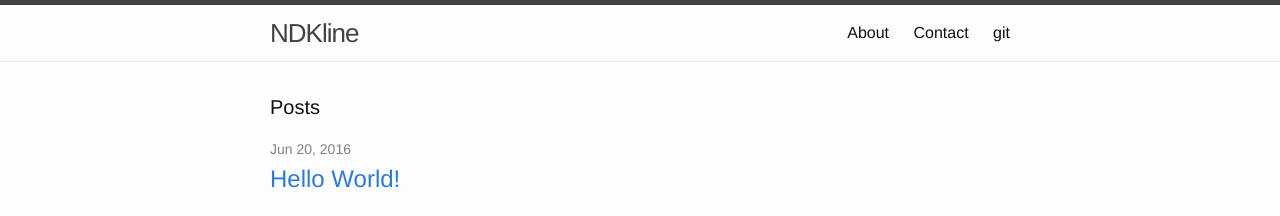
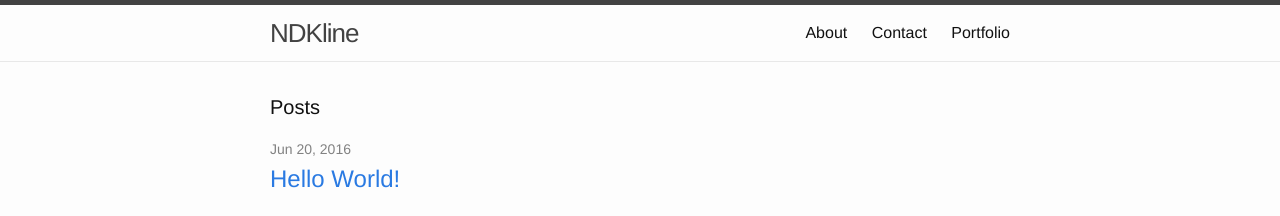
Before and after one commit to ndkline/blog, a Jekyll site: the page built from index.html, in a window 1280 px wide. Shown: the top 216 px of the page. Built offline with Jekyll 4.4.1, drawn with Linux system fonts in a browser that asks for light colours.

Commit message:
Added Portfolio link

```diff
--- a/_includes/header.html
+++ b/_includes/header.html
@@ -19,7 +19,7 @@
           <a class="page-link" href="{{ my_page.url | prepend: site.baseurl }}">{{ my_page.title }}</a>
           {% endif %}
         {% endfor %}
-          <a class="page-link" href="http://git.ndkline.com/">git</a>
+          <a class="page-link" href="http://resume.ndkline.com/">Portfolio</a>
       </div>
     </nav>
 
```
